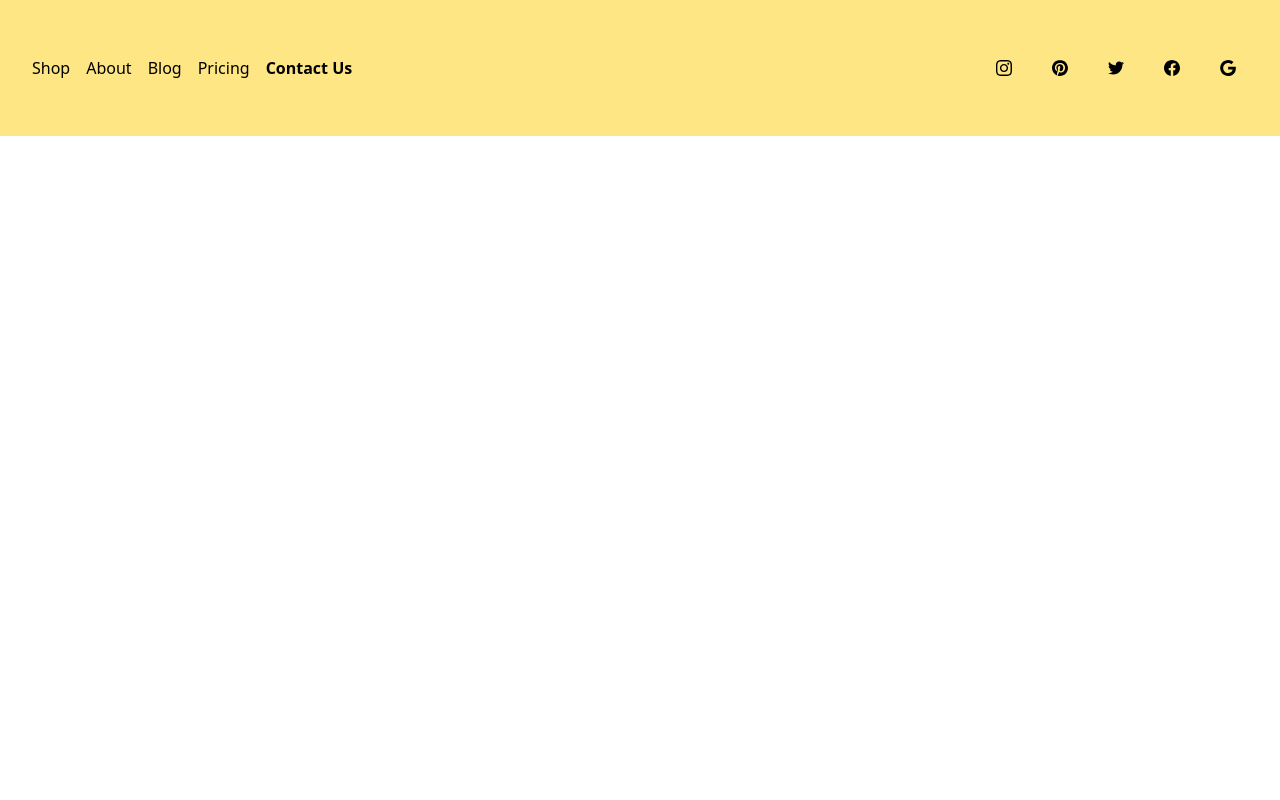
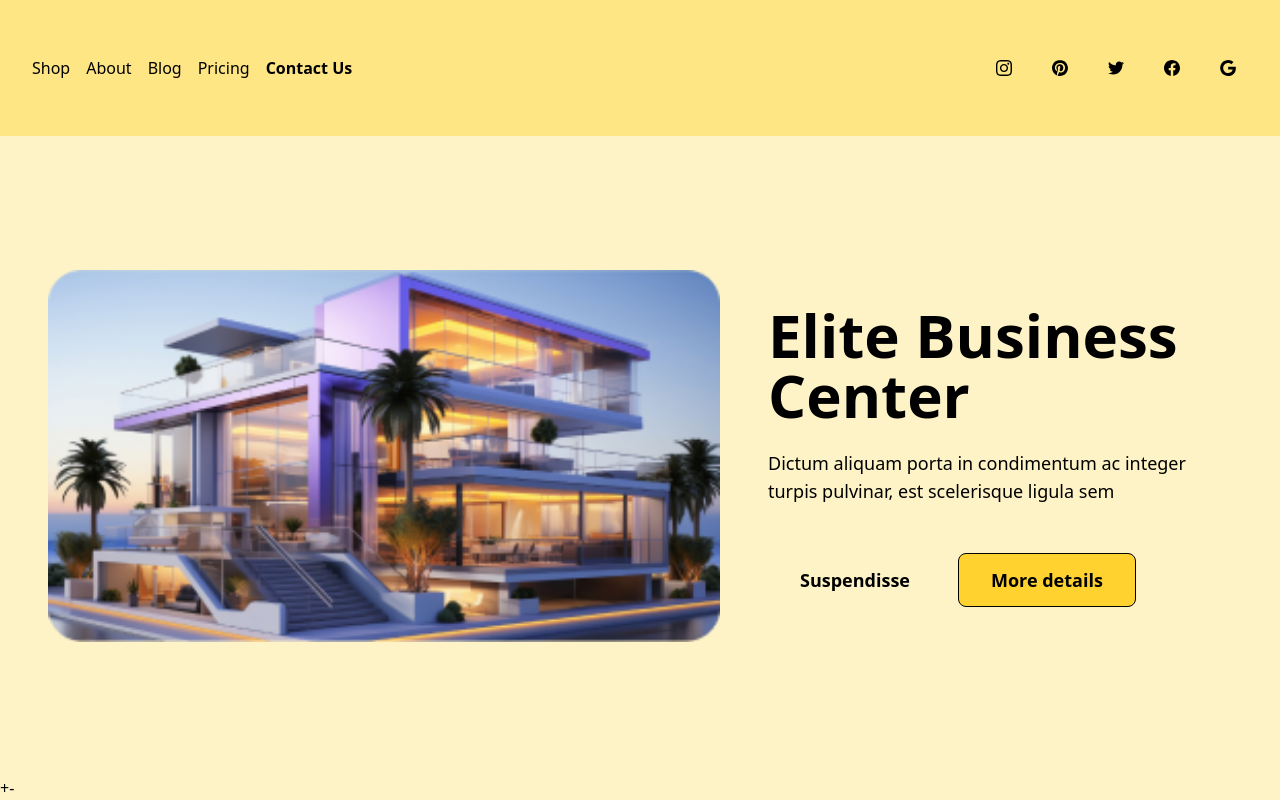
Before and after one commit to Nayem0087/Elite-Business, a plain HTML site: page index.html in a window 1280 px wide. Drawn offline with nearby package versions, Linux system fonts and the light colour scheme.

Commit message:
added banar file

```diff
--- a/index.html
+++ b/index.html
@@ -62,6 +62,26 @@
 		</div>
 	</div>
   </header>
+
+   <section class="dark:bg-gray-100 dark:text-gray-800 bg-amber-100">
+	<div class="container flex flex-col justify-center p-6 mx-auto sm:py-12 lg:py-24 lg:flex-row lg:justify-between">
+		<div class="flex items-center justify-center p-6 mt-8 lg:mt-0 h-72 sm:h-80 lg:h-96 xl:h-112 2xl:h-128">
+			<img src="assets/article1.png" alt="" class="object-contain h-72 sm:h-80 lg:h-96 xl:h-112 2xl:h-128">
+		</div>
+		<div class="flex flex-col justify-center p-6 text-center rounded-sm lg:max-w-md xl:max-w-lg lg:text-left">
+			<h1 class="text-5xl font-bold leading-none sm:text-6xl">Elite Business
+				<span class="dark:text-violet-600">Center
+			</h1>
+			<p class="mt-6 mb-8 text-lg sm:mb-12">Dictum aliquam porta in condimentum ac integer
+				<br class="hidden md:inline lg:hidden">turpis pulvinar, est scelerisque ligula sem
+			</p>
+			<div class="flex flex-col space-y-4 sm:items-center sm:justify-center sm:flex-row sm:space-y-0 sm:space-x-4 lg:justify-start">
+				<a rel="noopener noreferrer" href="#" class="px-8 py-3 text-lg font-semibold rounded dark:bg-violet-600 dark:text-gray-50">Suspendisse</a>
+				<a rel="noopener noreferrer" href="#" class="px-8 py-3 text-lg font-semibold border rounded-lg dark:border-gray-800 bg-amber-300">More details</a>
+			</div>
+		</div>
+	</div>+-
+</section>
+
 </body>
-
 </html>
```
